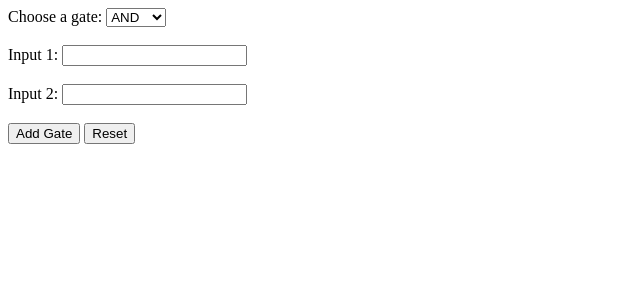
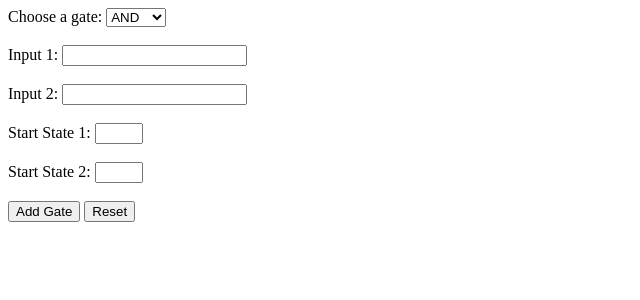
Before and after one commit to Electrimatics/digital_logic_simulator, a Django app: template logicsim/templates/logicsim/UserInput.html in a window 1280 px wide. Shown: the top 300 px of the page, without its empty margins (0-640 px from the left). Run offline with Django 4.2, Linux system fonts and the light colour scheme; the template is opened without the code that fills it, so the values that code supplies are empty.

Commit message:
Added starting state front end code

```diff
--- a/logicsim/templates/logicsim/UserInput.html
+++ b/logicsim/templates/logicsim/UserInput.html
@@ -22,6 +22,10 @@
   <label for="input2">Input 2: </label>
   <input type="number" id="input2" name="input2"><br><br>
 
+  <label for="SS1">Start State 1: </label>
+  <input type="number" id="SS1" name="SS1" min = 0 max = 1><br><br>
+  <label for="SS2">Start State 2: </label>
+  <input type="number" id="SS2" name="SS2" min = 0 max = 1><br><br>
 
   <input type="submit" value="Add Gate">
   <input type="reset" value="Reset">
```
